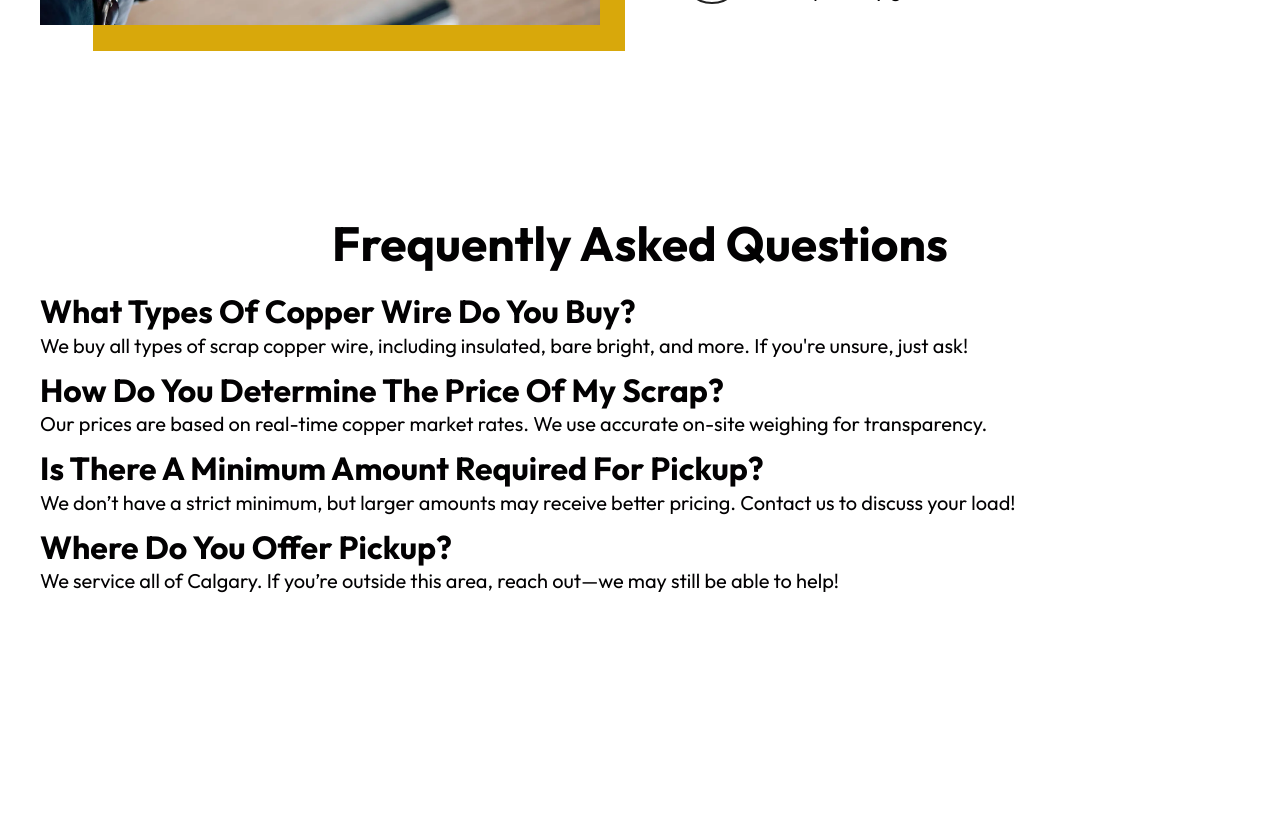
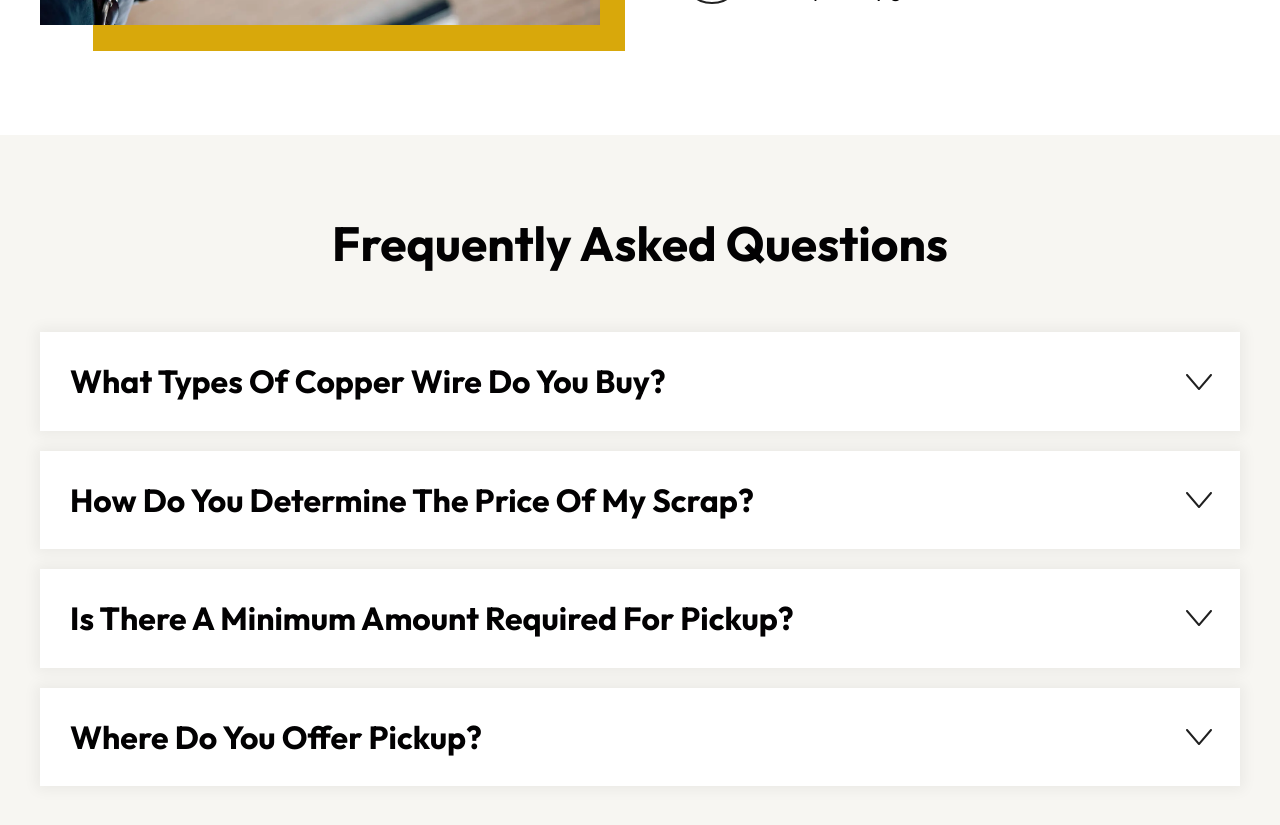
Before and after one commit to LarocheJ/copperstripping, a React (Vite) app: page / in a window 1280 px wide. Shown: the part 2660-3485 px from the top of the page. Before the commit the page ends 3346 px from the top, so only its background shows below. Built offline with nearby package versions, Linux system fonts and the light colour scheme.

Commit message:
Add FAQ dropdowns

```diff
--- a/src/App.css
+++ b/src/App.css
@@ -9,6 +9,7 @@
 @import './styles/Split-section.css';
 @import './styles/ChooseUs.css';
 @import './styles/Feature.css';
+@import './styles/Dropdown.css';
 
 /* Custom Properties */
 :root {
--- a/src/components/Dropdown.jsx
+++ b/src/components/Dropdown.jsx
@@ -1,8 +1,10 @@
 export default function Dropdown(props) {
     return(
-        <div className="dropdown">
-            <h3 className="dropdown__title">{props.title}</h3>
+        <details className="dropdown">
+            <summary className="dropdown__summary">
+                <h3 className="dropdown__title">{props.title}</h3>
+            </summary>
             <p className="dropdown__content">{props.content}</p>
-        </div>
+        </details>
     )
 }
--- a/src/components/Faq.jsx
+++ b/src/components/Faq.jsx
@@ -2,9 +2,9 @@ import Dropdown from './Dropdown';
 
 export default function Faq() {
     return (
-        <section className="section section-faq">
+        <section className="section section--grey section-faq">
             <div className="container">
-                <h2 className="section-title section-title--center">Frequently Asked Questions</h2>
+                <h2 className="section-title section-title--center section-title--spaced">Frequently Asked Questions</h2>
                 <div className="dropdowns">
                     <Dropdown
                         title="What types of copper wire do you buy?"
--- /dev/null
+++ b/src/styles/Dropdown.css
@@ -0,0 +1,57 @@
+.dropdown {
+    background-color: var(--white);
+    margin-block-end: 2rem;
+    box-shadow: var(--box-shadow);
+    transition: all 0.3s ease;
+}
+
+.dropdown::details-content {
+    display: block;
+	block-size: 0;
+	overflow: hidden;
+    transition-timing-function: ease;
+	transition-property: block-size, content-visibility, opacity;
+	transition-duration: 0.3s;
+	transition-behavior: allow-discrete;
+    opacity: 0;
+}
+
+.dropdown[open]::details-content {
+    block-size: auto;
+    block-size: calc-size(auto, size);
+    opacity: 1;
+}
+
+.dropdown[open] .dropdown__summary::after {
+    transform: rotateX(180deg) translateY(0.25rem);
+}
+
+.dropdown::marker {
+    content: none;
+}
+
+.dropdown__summary {
+    display: flex;
+    justify-content: space-between;
+    align-items: center;
+    cursor: pointer;
+    padding: 3rem;
+}
+
+.dropdown__summary::after {
+    content: url('../assets/chevron-icon.svg');
+    width: 24px;
+    position: relative;
+    top: 0.2rem;
+    transition: transform 0.3s ease;
+}
+
+.dropdown__chevron {
+    display: block;
+    width: 24px;
+    transition: transform 0.3s ease;
+}
+
+.dropdown__content {
+    padding: 0 3rem 3rem;
+}
```
Also changed, not shown: src/assets/chevron-icon.svg, src/styles/Faq.css (added).
